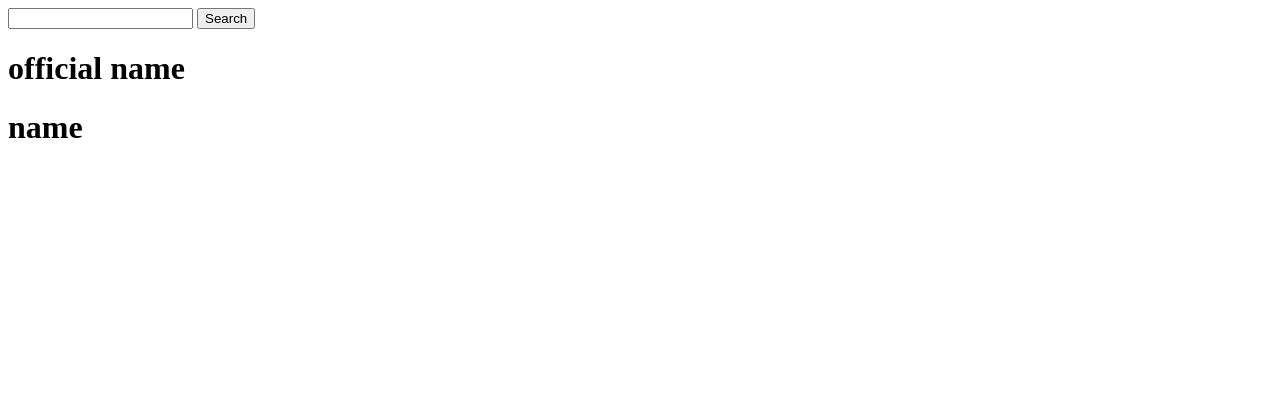
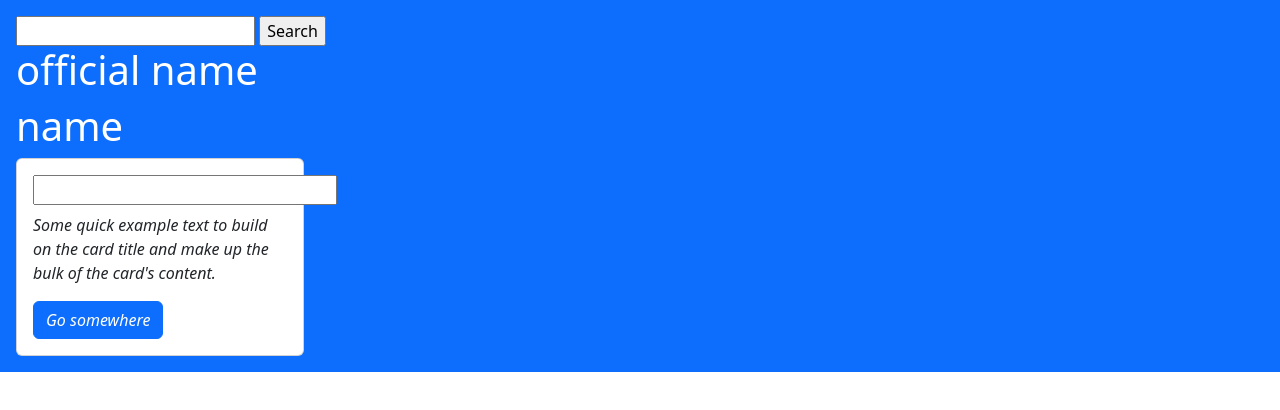
Before and after one commit to IsiraAdithya/ApiCountry, a plain HTML site: page index.html in a window 1280 px wide. Drawn offline with nearby package versions, Linux system fonts and the light colour scheme; no server answers.

Commit message:
Aded Cards

```diff
--- a/Script/app.js
+++ b/Script/app.js
@@ -20,10 +20,10 @@ fetch("https://restcountries.com/v3.1/all")
 
 
 
-// https://restcountries.com/v3.1/name/{name}
 
 
-function serchCuntrie() {
+
+function serchcountries() {
     let searchValue = document.getElementById("txtSearchValue").value;
 
     let officialName = document.getElementById("officialName");
@@ -49,3 +49,30 @@ function serchCuntrie() {
 
         })
 }
+
+function serchcountriestocard(){
+    let searchValue = document.getElementById("txtSearchValue").value;
+    let countryName = document.getElementById("countryName");
+    let officialName = document.getElementById("officialName");
+    let name = document.getElementById("name");
+    let img = document.getElementById("img");
+
+    fetch(`https://restcountries.com/v3.1/name/${searchValue}`)
+    .then(res => res.json())
+    .then(data => {
+
+        data.forEach(obj => {
+            document.getElementById("countryName").value = obj.name.common;
+            name.innerText = obj.name.common;
+
+            doucumet.getElementById("countryFlag").value = `<img src="${obj.flags.png}" alt="">`
+        })
+        console.log(data);
+
+
+
+
+    })
+
+
+}
--- a/index.html
+++ b/index.html
@@ -4,21 +4,43 @@
     <meta charset="UTF-8">
     <meta name="viewport" content="width=device-width, initial-scale=1.0">
     <title>Api</title>
+    <link href="https://cdn.jsdelivr.net/npm/bootstrap@5.3.3/dist/css/bootstrap.min.css" rel="stylesheet" integrity="sha384-QWTKZyjpPEjISv5WaRU9OFeRpok6YctnYmDr5pNlyT2bRjXh0JMhjY6hW+ALEwIH" crossorigin="anonymous">
+  </head>
 </head>
 <body>
+
+
+    <div class="p-3 mb-2 bg-primary text-white">
     <input type="text" id="txtSearchValue">
-    <input type="button" value="Search" onclick="serchCuntrie()">
+
+    <input type="button" value="Search" onclick="serchcountriestocard()">
+
+
 
     <div>
         <h1 id="officialName">official name</h1>
         <h1 id="name"> name</h1>
         <div id="img">
-
         </div>
     </div>
 
     <table id="tbl"></table>
+
+    <div class="card" style="width: 18rem;">
+        <i class="card-img-top" input type="image"id="countryFlag" >
+        <div class="card-body">
+          <h5 class="card-title"><input type="text"id = "countryName"></h5>
+          <p class="card-text">Some quick example text to build on the card title and make up the bulk of the card's content.</p>
+          <a href="#" class="btn btn-primary">Go somewhere</a>
+        </div>
+      </div>
+
+
+
+
+
+</div>
     <script src="Script/app.js"></script>
-
+    <script src="https://cdn.jsdelivr.net/npm/bootstrap@5.3.3/dist/js/bootstrap.bundle.min.js" integrity="sha384-YvpcrYf0tY3lHB60NNkmXc5s9fDVZLESaAA55NDzOxhy9GkcIdslK1eN7N6jIeHz" crossorigin="anonymous"></script>
 </body>
 </html>
```
